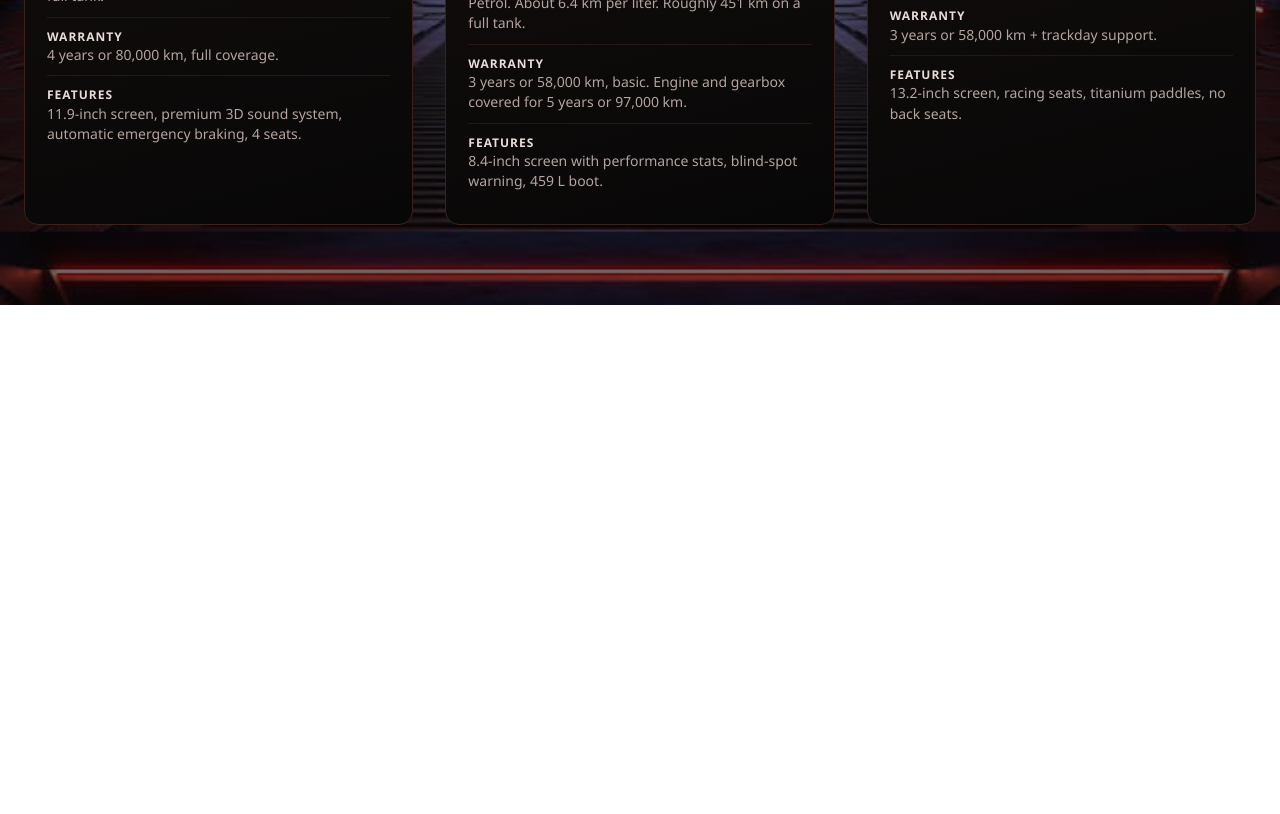
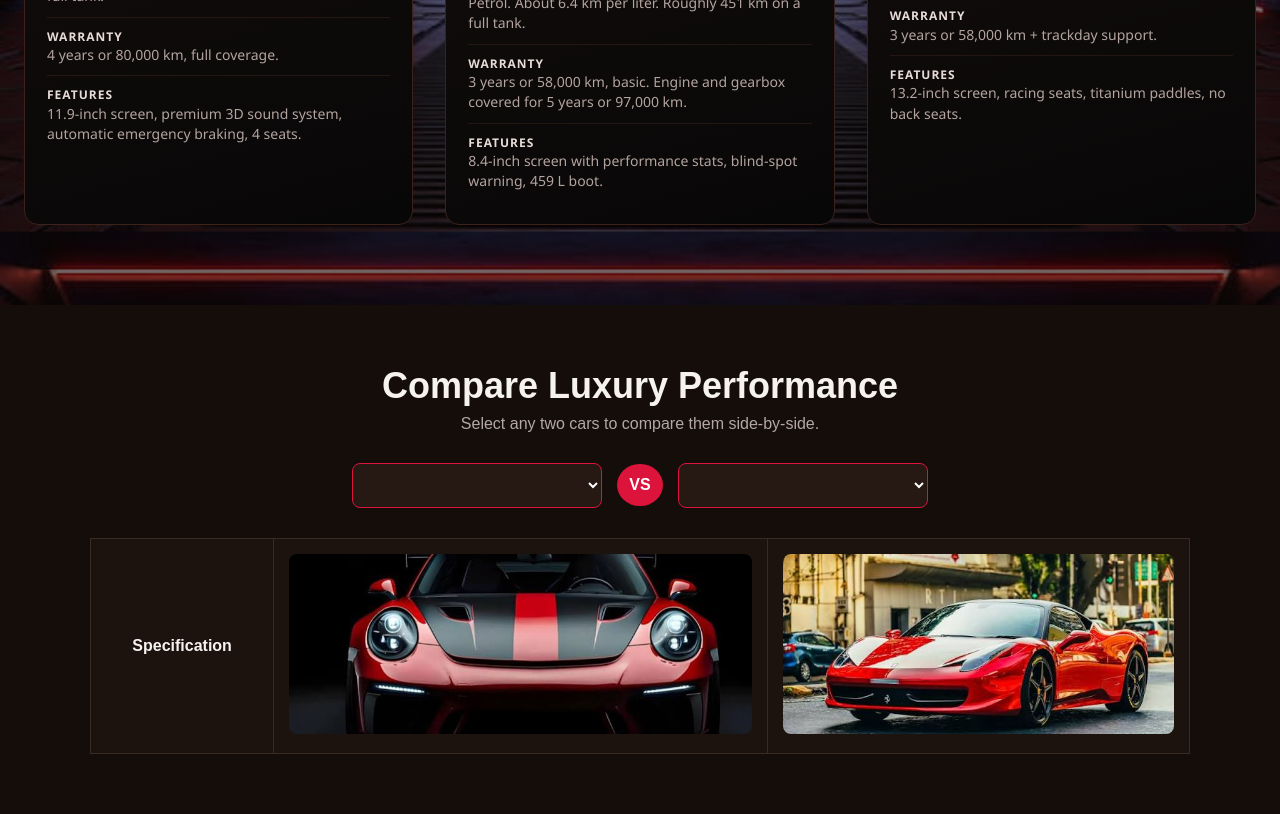
Before and after one commit to Zohair-ahmed-chohan/my-portfolio, a plain HTML site: page Project-One/index.html in a window 1280 px wide. Shown: the part 6595-7409 px from the top of the page. Before the commit the page ends 6900 px from the top, so only its background shows below. Drawn offline with Linux system fonts and the light colour scheme.

Commit message:
build campaire section add css

```diff
--- a/Project-One/Style.css
+++ b/Project-One/Style.css
@@ -895,3 +895,87 @@ ul li a {
 .popup-footer h4{
     font-size: 17px;
 }
+
+
+
+
+
+
+/* copar section */
+.cmp-section{
+    background:#140d0a;
+    color : #f5f2f0;
+    padding:60px 20px;
+    font-family:Arial, sans-serif;
+}
+
+.cmp-box {
+    max-width: 1100px;
+    margin:0 auto;
+    text-align:center;
+}
+
+.cmp-box h2 {
+    font-size:36px;
+    margin-bottom:8px;
+}
+
+.cmp-box p {
+    color:#b5a8a3;
+    margin-bottom: 30px;
+}
+
+.cmp-select-row {
+    display: flex;
+    justify-content:center;
+    align-items:center;
+    gap:15px;
+    flex-wrap:wrap;
+    margin-bottom:30px;
+}
+
+.cmp-select-row select {
+    padding : 12px;
+    min-width:250px;
+    background:#261813;
+    color: #fff;
+    border: 1px solid #dc143c;
+    border-radius:8px;
+    font-size:16px;
+}
+
+.cmp-vs {
+    background: #dc143c;
+    color: #fff;
+    padding : 12px;
+    border-radius: 50%;
+    font-weight :bold;
+}
+
+.cmp-table {
+    width:100%;
+    border-collapse : collapse;
+    background: #1c120e;
+}
+
+.cmp-table th,
+.cmp-table td {
+    padding:15px;
+    border:1px solid #3a2a24;
+}
+
+.cmp-table img{
+    width:100%;
+    height:180px;
+    object-fit : cover;
+    border-radius:8px;
+}
+
+.cmp-table td:first-child {
+    color:#ff1e42;
+    font-weight:bold;
+}
+
+.cmp-table tbody tr:hover {
+    background : #2a1a15;
+}
--- a/Project-One/index.html
+++ b/Project-One/index.html
@@ -1,10 +1,8 @@
 <!DOCTYPE html>
 <html lang="en">
 <head>
-    <meta charset="UTF-8">
-    <meta name="viewport" content="width=device-width, initial-scale=1.0">
     <title>ZacAutos</title>
-    <link rel="stylesheet" href="style.css">
+    <link rel="stylesheet" href="Style.css">
 </head>
 <body>
     <div class="main">
@@ -275,6 +273,37 @@
             </div>
         </div>
     </div>
+    <section class="cmp-section">
+        <div class="cmp-box">
+            <h2>Compare Luxury Performance</h2>
+            <p>Select any two cars to compare them side-by-side.</p>
+
+            <div class="cmp-select-row">
+                <select id="car1-select"></select>
+                <span class="cmp-vs">VS</span>
+                <select id="car2-select"></select>
+            </div>
+
+            <table class="cmp-table">
+                <thead>
+                    <tr>
+                        <th>Specification</th>
+                        <th><img id="car1-img" src="Porsche.jpg" alt=""><h3 id="car1-name"></h3></th>
+                        <th><img id="car2-img" src="ferrari.jpg" alt=""><h3 id="car2-name"></h3></th>
+                    </tr>
+                </thead>
+                <tbody id="cmp-body"></tbody>
+            </table>
+        </div>
+    </section>
+
+
+
+
+
+
+
+
     <script src="Function.js" defer></script>
 </body>
 </html>
```
